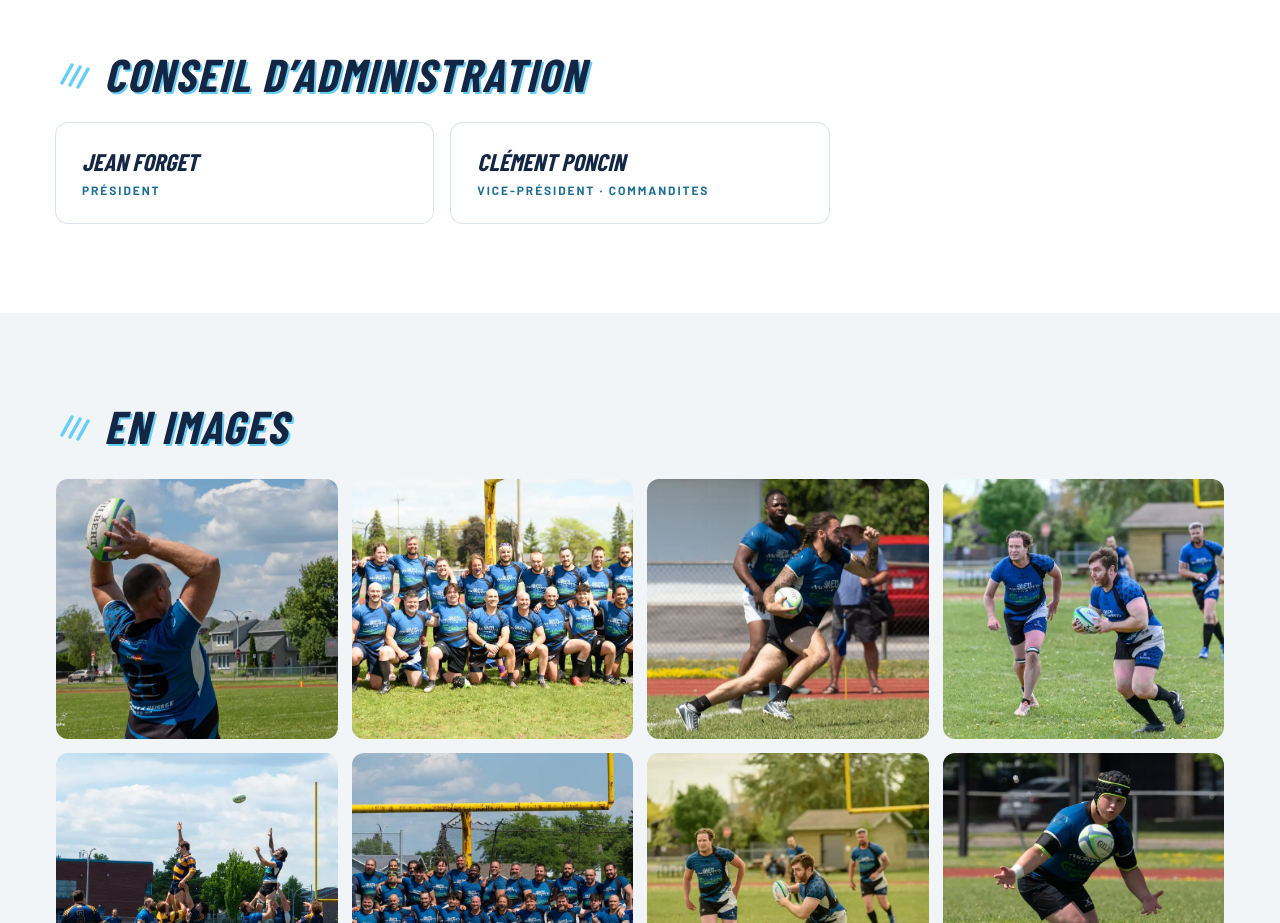
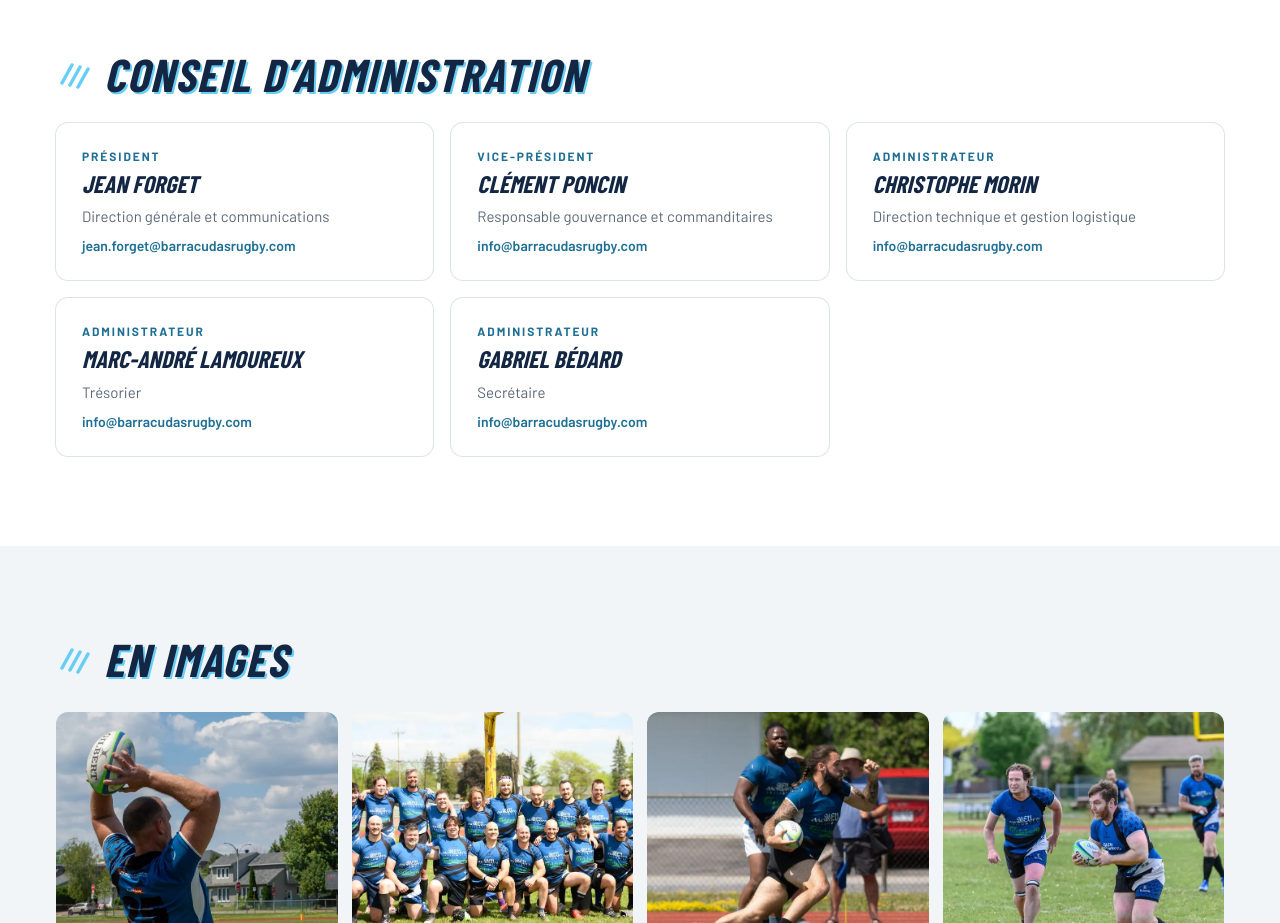
Before and after one commit to GuiPerron/barracudas-rugby, a Next.js app: page /le-club in a window 1280 px wide. Shown: the part 1600-2523 px from the top of the page. Built offline with nearby package versions, Linux system fonts and the light colour scheme; a web font is replaced by a local one.

Commit message:
Mise à jour du site
Co-Authored-By: Claude Opus 5.5 <noreply@anthropic.com>
Claude-Session: https://claude.ai/code/session_01QiViWP1P2yYScnPnzJqtqh

```diff
--- a/app/le-club/page.tsx
+++ b/app/le-club/page.tsx
@@ -1,7 +1,7 @@
 import type { Metadata } from "next";
 import Page from "@/components/Page";
 import { SectionTitle, Photo, Arrow } from "@/components/ui";
-import { CLUB } from "@/data/site";
+import { CLUB, CA } from "@/data/site";
 import { INTRO_CLUB } from "@/data/commandites";
 
 export const metadata: Metadata = { title: "Le club", description: "Le Club de rugby Les Barracudas de Saint-Jean-sur-Richelieu, depuis 1998." };
@@ -38,8 +38,14 @@ export default function LeClub() {
         <div className="w">
           <SectionTitle>Conseil d’administration</SectionTitle>
           <div className="grid3" style={{ marginTop: 26 }}>
-            <div className="card rv"><h3>Jean Forget</h3><p className="k" style={{ color: "var(--skyd)" }}>Président</p></div>
-            <div className="card rv"><h3>Clément Poncin</h3><p className="k" style={{ color: "var(--skyd)" }}>Vice-président · commandites</p></div>
+            {CA.map((m) => (
+              <div key={m.nom} className="card rv">
+                <p className="k" style={{ color: "var(--skyd)" }}>{m.poste}</p>
+                <h3 style={{ marginTop: 8 }}>{m.nom}</h3>
+                <p style={{ fontSize: 15, color: "var(--muted)", lineHeight: 1.5 }}>{m.role}</p>
+                <a href={`mailto:${m.courriel}`} style={{ display: "inline-block", marginTop: 10, color: "var(--skyd)", fontWeight: 600, fontSize: 14 }}>{m.courriel}</a>
+              </div>
+            ))}
           </div>
         </div>
       </section>
--- a/data/site.ts
+++ b/data/site.ts
@@ -75,3 +75,12 @@ export const CLUB = {
     { img: "DB9", label: "Devenir bénévole", href: "/contact/?sujet=benevole" },
   ],
 };
+
+// Conseil d'administration 2026-2027 (fourni par Guillaume, 8 oct. 2026)
+export const CA = [
+  { poste: "Président", role: "Direction générale et communications", nom: "Jean Forget", courriel: "jean.forget@barracudasrugby.com" },
+  { poste: "Vice-président", role: "Responsable gouvernance et commanditaires", nom: "Clément Poncin", courriel: "info@barracudasrugby.com" },
+  { poste: "Administrateur", role: "Direction technique et gestion logistique", nom: "Christophe Morin", courriel: "info@barracudasrugby.com" },
+  { poste: "Administrateur", role: "Trésorier", nom: "Marc-André Lamoureux", courriel: "info@barracudasrugby.com" },
+  { poste: "Administrateur", role: "Secrétaire", nom: "Gabriel Bédard", courriel: "info@barracudasrugby.com" },
+];
```
